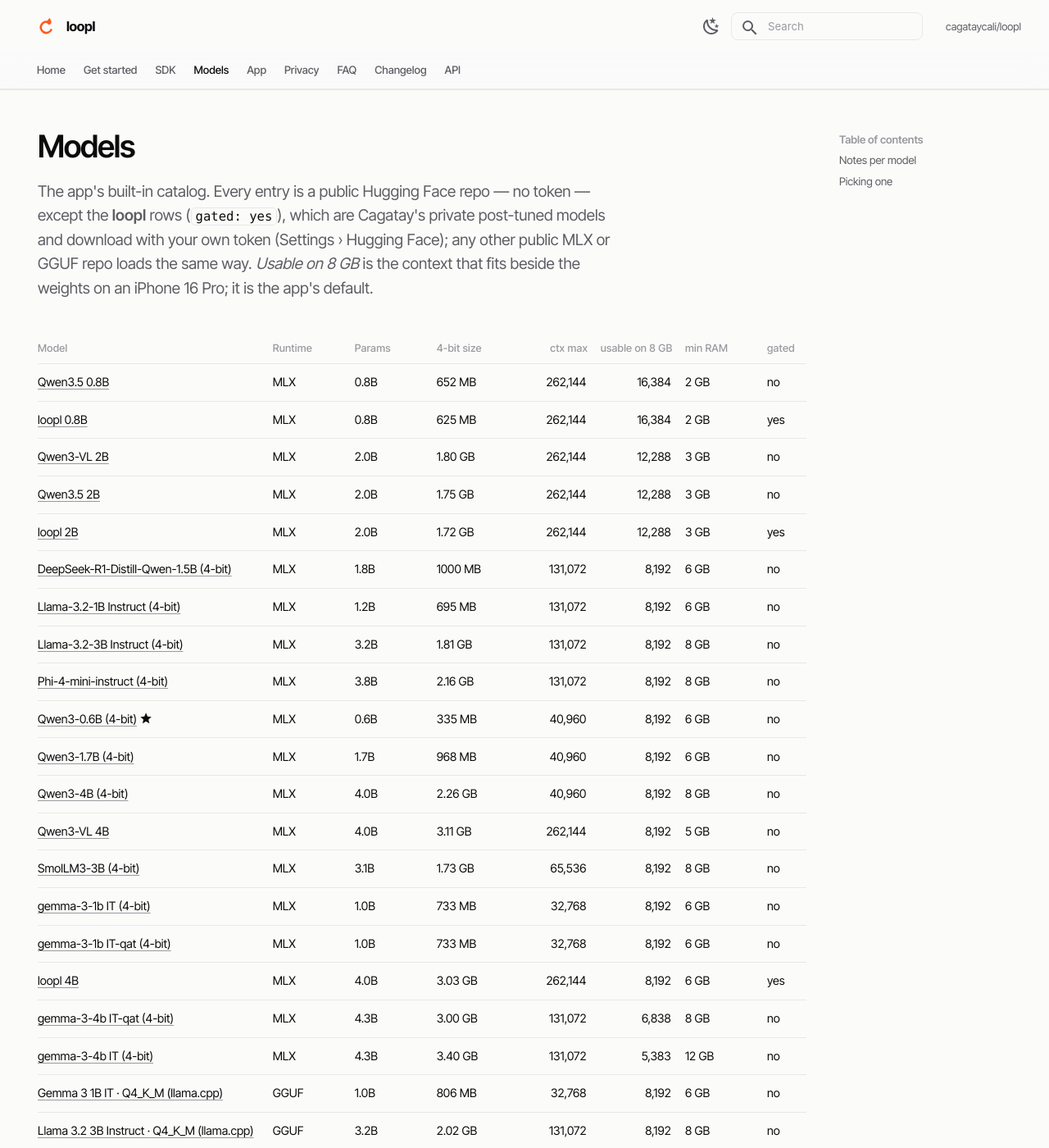
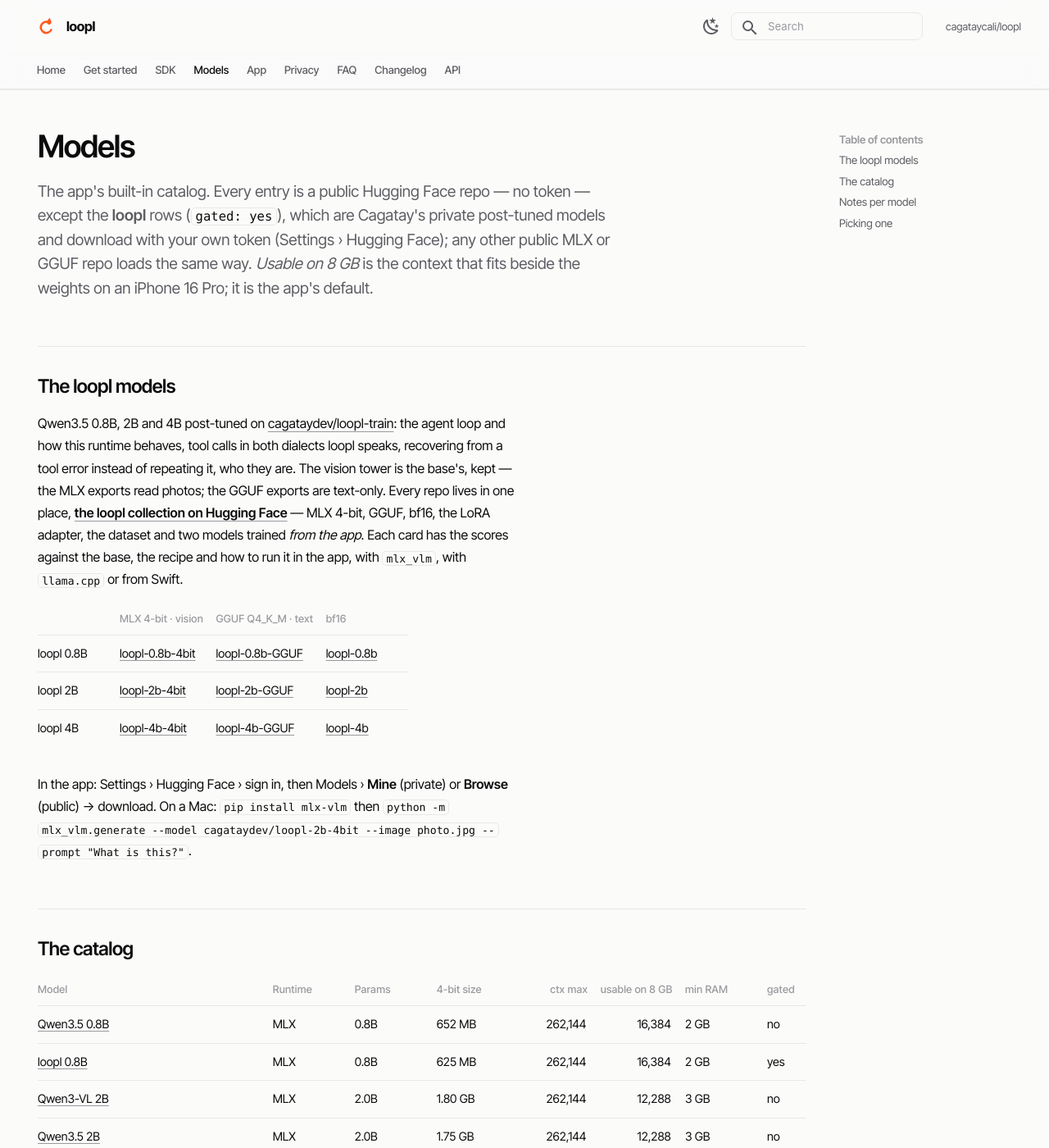
Before and after one commit to cagataycali/loopl, an MkDocs documentation site: the page built from docs/models.md, in a window 1280 px wide and 1400 px high. Shown: the whole window at 82% size. Built offline with MkDocs 1.6.1 and Material for MkDocs 9.7.7, drawn with Linux system fonts in a browser that asks for light colours.

Commit message:
docs: The loopl models on loopl.dev/models + README line → the Hugging Face collection (docs-only)

```diff
--- a/docs/models.md
+++ b/docs/models.md
@@ -8,6 +8,20 @@
 # Models
 
 The app's built-in catalog. Every entry is a public Hugging Face repo — no token — except the **loopl** rows (`gated: yes`), which are Cagatay's private post-tuned models and download with your own token (Settings › Hugging Face); any other public MLX or GGUF repo loads the same way. *Usable on 8 GB* is the context that fits beside the weights on an iPhone 16 Pro; it is the app's default.
+
+## The loopl models
+
+Qwen3.5 0.8B, 2B and 4B post-tuned on [cagataydev/loopl-train](https://huggingface.co/datasets/cagataydev/loopl-train): the agent loop and how this runtime behaves, tool calls in both dialects loopl speaks, recovering from a tool error instead of repeating it, who they are. The vision tower is the base's, kept — the MLX exports read photos; the GGUF exports are text-only. Every repo lives in one place, **[the loopl collection on Hugging Face](https://huggingface.co/collections/cagataydev/loopl-on-device-agents-swift-6ac51395b13a9c41d4932eaf)** — MLX 4-bit, GGUF, bf16, the LoRA adapter, the dataset and two models trained *from the app*. Each card has the scores against the base, the recipe and how to run it in the app, with `mlx_vlm`, with `llama.cpp` or from Swift.
+
+| | MLX 4-bit · vision | GGUF Q4_K_M · text | bf16 |
+|---|---|---|---|
+| loopl 0.8B | [loopl-0.8b-4bit](https://huggingface.co/cagataydev/loopl-0.8b-4bit) | [loopl-0.8b-GGUF](https://huggingface.co/cagataydev/loopl-0.8b-GGUF) | [loopl-0.8b](https://huggingface.co/cagataydev/loopl-0.8b) |
+| loopl 2B | [loopl-2b-4bit](https://huggingface.co/cagataydev/loopl-2b-4bit) | [loopl-2b-GGUF](https://huggingface.co/cagataydev/loopl-2b-GGUF) | [loopl-2b](https://huggingface.co/cagataydev/loopl-2b) |
+| loopl 4B | [loopl-4b-4bit](https://huggingface.co/cagataydev/loopl-4b-4bit) | [loopl-4b-GGUF](https://huggingface.co/cagataydev/loopl-4b-GGUF) | [loopl-4b](https://huggingface.co/cagataydev/loopl-4b) |
+
+In the app: Settings › Hugging Face › sign in, then Models › **Mine** (private) or **Browse** (public) → download. On a Mac: `pip install mlx-vlm` then `python -m mlx_vlm.generate --model cagataydev/loopl-2b-4bit --image photo.jpg --prompt "What is this?"`.
+
+## The catalog
 
 <div class="loopl-models-table" markdown>
 
```
Also changed, not shown: README.md (+2 -0 lines), docs/gen_models.py (+15 -0 lines).
